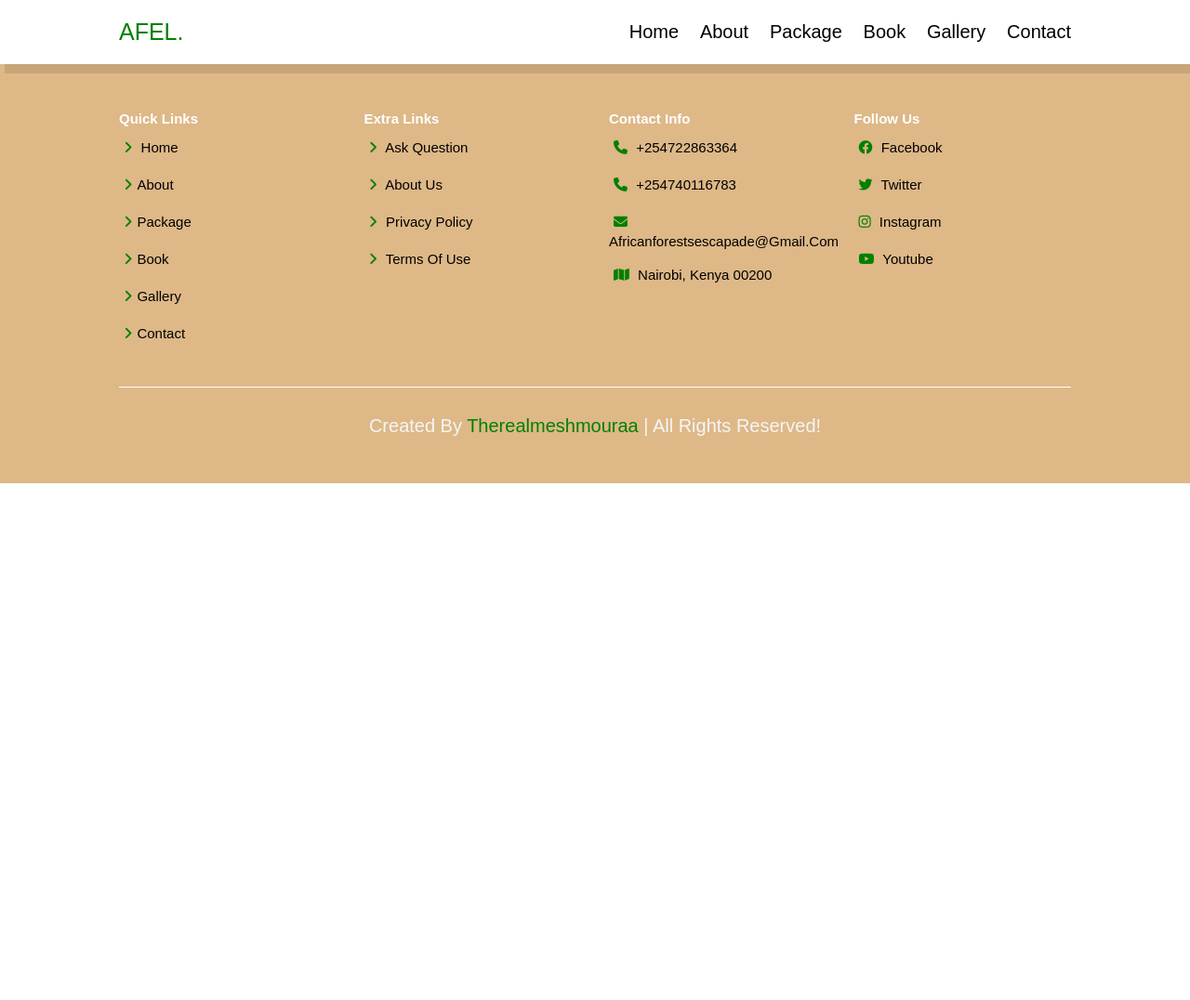
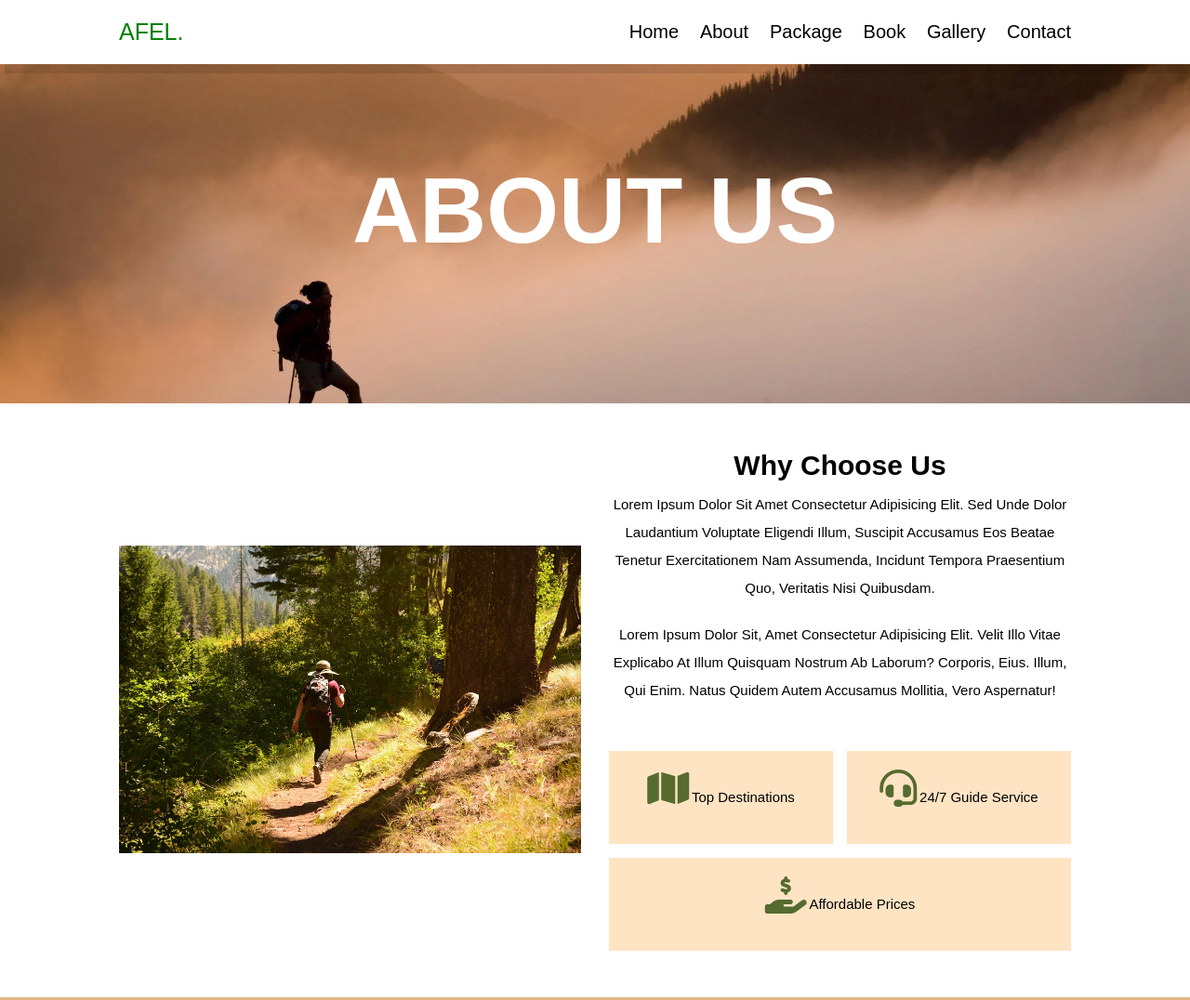
Before and after one commit to sammwaura/AFEL, a plain HTML site: page about.html in a window 1280 px wide. Shown: the top 1076 px of the page at 93% size. Before the commit the page ends 800 px from the top, so only its background shows below. Drawn offline with nearby package versions, Linux system fonts and the light colour scheme.

Commit message:
modify index file

```diff
--- a/about.html
+++ b/about.html
@@ -33,8 +33,42 @@
     <div id="menu-btn" class="fas fa-bars"></div>
 </section>
 <!-- header section ends -->
+<div class="heading" style= "background:url(assets/images/landing.webp) no-repeat">
+    <h1>about us</h1>
+</div>
 <!-- about section starts -->
-<div class="heading" style= "background:url(assets/images/landing.webp) no-repeat"></div>
+
+<section class="about">
+
+    <div class="image">
+        <img src="assets/images/home-about.jpg" alt="">
+    </div>
+
+    <div class="content">
+        <h3>why choose us</h3>
+        <p>Lorem ipsum dolor sit amet consectetur adipisicing elit. Sed unde dolor laudantium voluptate eligendi illum, suscipit accusamus eos beatae tenetur exercitationem nam assumenda, incidunt tempora praesentium quo, veritatis nisi quibusdam.</p>
+        <p>Lorem ipsum dolor sit, amet consectetur adipisicing elit. Velit illo vitae explicabo at illum quisquam nostrum ab laborum? Corporis, eius. Illum, qui enim. Natus quidem autem accusamus mollitia, vero aspernatur!</p>        <div class="icons-container">
+            <div class="icons-container">
+                <div class="icons">
+                    <i class="fas fa-map"></i>
+                    <span>top destinations</span>
+                </div>
+
+                <div class="icons">
+                    <i class="fas fa-headset"></i>
+                    <span>24/7 guide service</span>
+                </div>
+
+                <div class="icons">
+                    <i class="fas fa-hand-holding-usd"></i>
+                    <span>affordable prices</span>
+                </div>
+            </div>
+
+        </div>
+    </div>
+</section>
+
 <!-- about section ends -->
 
 
--- a/assets/css/style.css
+++ b/assets/css/style.css
@@ -35,6 +35,22 @@ section{
         transform: scale(0);
         opacity: 0;
     }
+}
+
+.heading{
+    background-size: cover !important;
+    background-position: center !important;
+    padding-top: 10rem;
+    padding-bottom: 15rem;
+    display: flex;
+    align-items: center;
+    justify-content: center;
+}
+
+.heading h1{
+    font-size: 10rem;
+    text-transform: uppercase;
+    color: white;
 }
 
 .btn{
@@ -273,6 +289,67 @@ section{
     line-height: 2;
     padding: 1rem 0;
 }
+
+.about{
+    display: flex;
+    align-items: center;
+    flex-wrap: wrap;
+    gap: 3rem;
+}
+
+.about .image{
+    flex: 1 1 41rem;
+}
+
+.about .image img{
+    width: 100%;
+}
+
+.about .content{
+    flex: 1 1 41rem;
+    text-align: center;
+}
+
+.about .content h3{
+    font-size: 3rem;
+    color: black;
+}
+
+
+.about .content p{
+    font-size: 1.5rem;
+    color: black;
+    line-height: 2;
+    padding: 1rem 0;
+}
+
+.about .content .icons-container{
+    margin-top: 2rem;
+    display: flex;
+    flex-wrap: wrap;
+    gap: 1.5rem;
+    align-items: flex-end;
+}
+
+.about .content .icons-container .icons{
+    background: bisque;
+    padding: 2rem;
+    flex: 1 1 16rem;
+}
+
+.about .content .icons-container .icons i{
+    font-size: 4rem;
+    margin-bottom: 2rem;
+    color: darkolivegreen;
+}
+
+.about .content .icons-container .icons span{
+    font-size: 1.5rem;
+    color: black;
+
+}
+
+
 .services .box-container{
     display: grid;
     grid-template-columns: repeat(auto-fit, minmax(16rem, 1fr));
```
